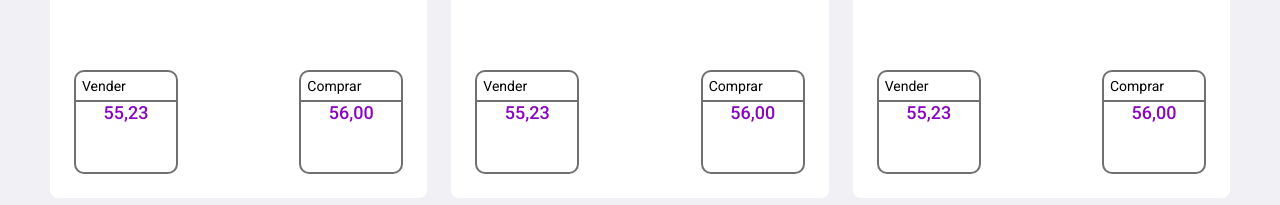
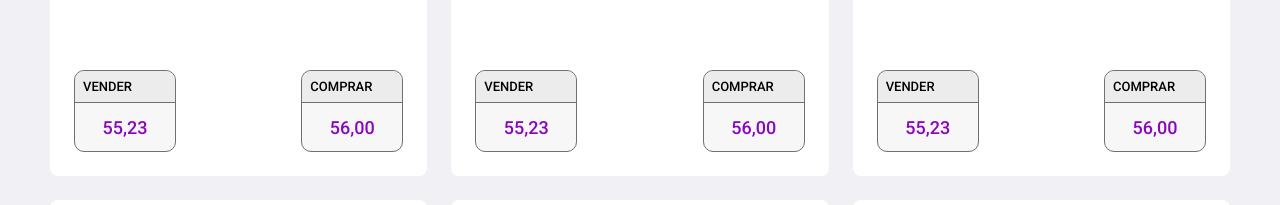
Before and after one commit to melo-raphael/tcc-front, a React (Create React App) app: page /dashboard in a window 1280 px wide. Shown: the part 486-691 px from the top of the page. Built offline with nearby package versions, Linux system fonts and the light colour scheme.

Commit message:
finish buy and sell button style on dashboard

```diff
--- a/src/pages/Dashboard/styles.css
+++ b/src/pages/Dashboard/styles.css
@@ -127,19 +127,24 @@
 
 .dashboard-container ul li .buy-sell-area .button-buy-sell {
     width: 100px;
-    border: 2px solid #707070;
+    border: 1px solid #707070;
     border-radius: 10px;
-    height: 100px;
+    height: 80px;
     cursor: pointer;
+    background: #F7F7F7;
 
 }
-/* ajustar cor no header e do priece */
+
 .dashboard-container ul li .buy-sell-area .button-buy-sell .buy-sell-header {
     border: none;
-    border-bottom: 2px solid #707070;
-    padding:6px;
+    border-bottom: 1px solid #707070;
+    padding: 8px;
+    border-radius: 10px 10px 0 0;
+    background: #ECECEC;
     box-sizing: border-box;
-
+    font-weight: 500;
+    text-transform: uppercase;
+    font-size: 13px;
 }
 
 .dashboard-container ul li .buy-sell-area .button-buy-sell .price{
@@ -149,5 +154,5 @@
     color: #8A05BE;
     font-weight: 500;
     font-size: 18px;
-
+    height: 60%;
 }
```
